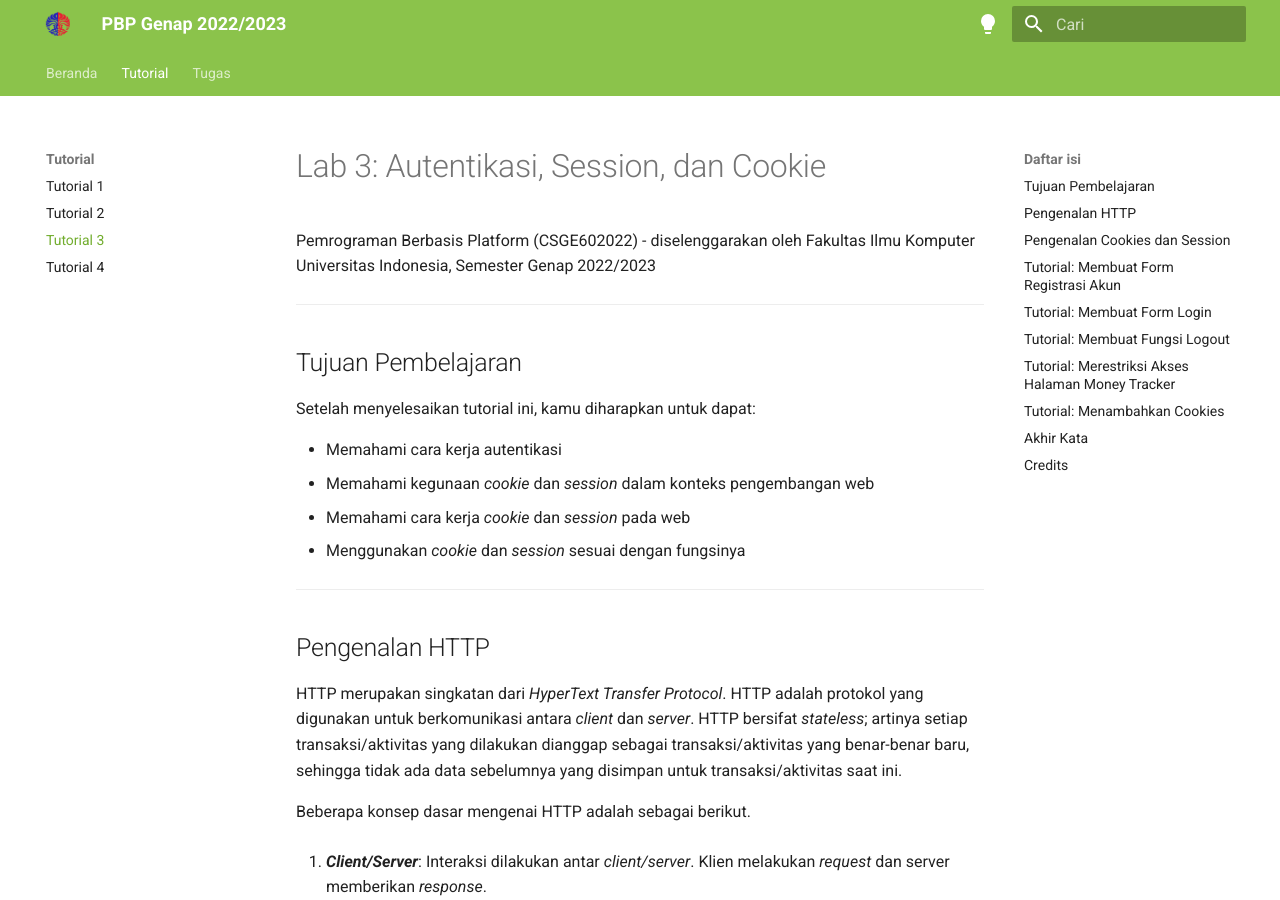
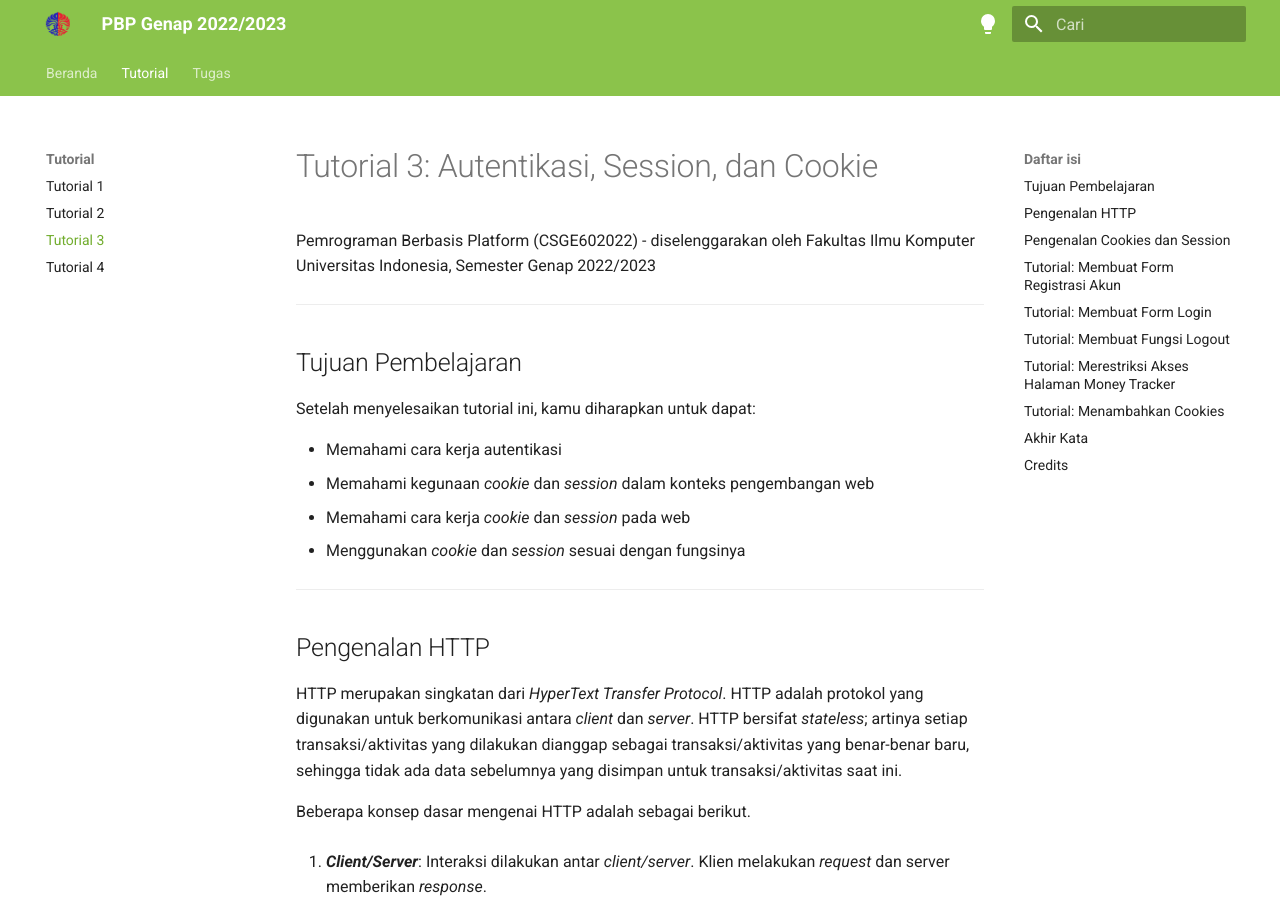
Before and after one commit to pbp-fasilkom-ui/genap-2023, an MkDocs documentation site: the page built from docs/tutorial/tutorial-3.md, in a window 1280 px wide and 900 px high. Built offline with MkDocs 1.6.1 and Material for MkDocs 9.7.7, drawn with Linux system fonts in a browser that asks for light colours.

Commit message:
fix: lab to tutorial

```diff
--- a/docs/tutorial/tutorial-3.md
+++ b/docs/tutorial/tutorial-3.md
@@ -1,4 +1,4 @@
-# Lab 3: Autentikasi, Session, dan Cookie
+# Tutorial 3: Autentikasi, Session, dan Cookie
 
 Pemrograman Berbasis Platform (CSGE602022) - diselenggarakan oleh Fakultas Ilmu Komputer Universitas Indonesia, Semester Genap 2022/2023
 
```
